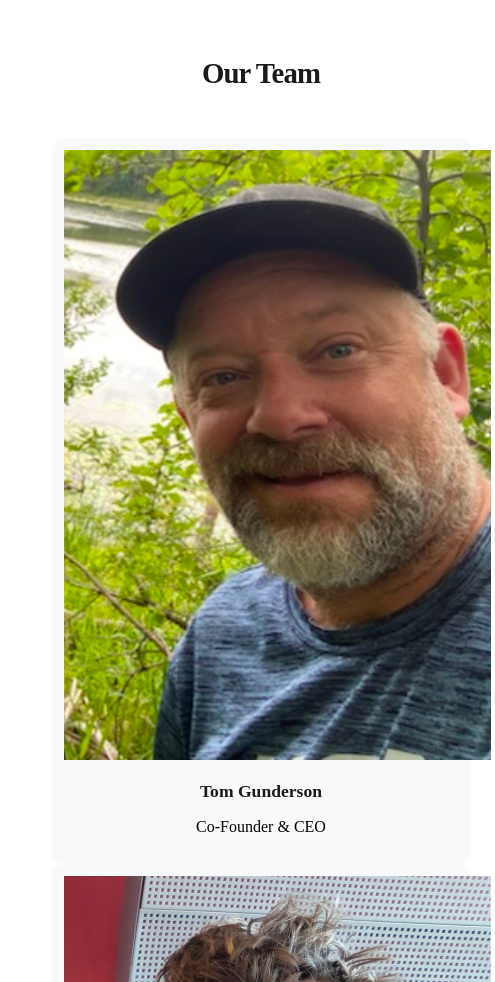
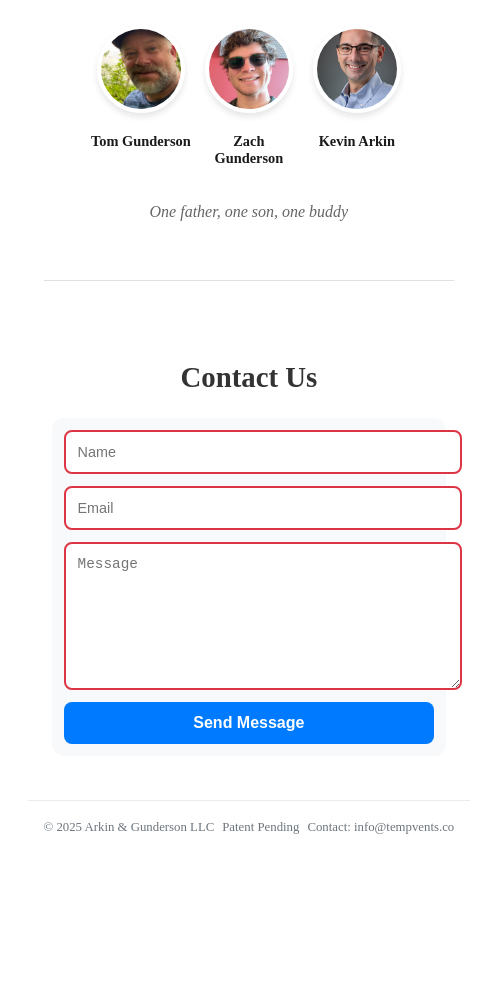
Before and after one commit to Ztgunderson/tempvent.co, a Next.js app: page / in a window 390 px wide. Shown: the part 4300-5282 px from the top of the page, 495 px wide, since content can reach past the window. After the commit the page ends 5181 px from the top, so only its background shows below. Built offline with nearby package versions, Linux system fonts and the light colour scheme.

Commit message:
fix: team section layout and styling

```diff
--- a/src/components/Team/Team.module.css
+++ b/src/components/Team/Team.module.css
@@ -2,6 +2,11 @@
   padding: 2.5rem 1rem;
   background-color: white;
   margin-top: 2.5rem;
+}
+
+.teamContent {
+  max-width: 1200px;
+  margin: 0 auto;
 }
 
 .team h2 {
@@ -14,42 +19,33 @@
   padding: 0 1rem;
 }
 
-.teamGrid {
-  display: grid;
-  grid-template-columns: repeat(3, 1fr);
-  gap: 1.2rem;
-  max-width: 1200px;
-  margin: 0 auto;
-  padding: 0 1rem;
+.teamMembers {
+  display: flex;
+  justify-content: center;
+  gap: 2rem;
+  margin-bottom: 2rem;
 }
 
 .teamMember {
-  background: #f8f9fa;
-  padding: 2rem;
-  border-radius: 12px;
   text-align: center;
-  transition: transform 0.3s ease, box-shadow 0.3s ease;
-}
-
-.teamMember:hover {
-  transform: translateY(-5px);
-  box-shadow: 0 8px 12px rgba(0, 0, 0, 0.1);
+  flex: 1;
+  max-width: 200px;
 }
 
 .teamMemberImage {
   width: 120px;
   height: 120px;
   border-radius: 50%;
-  margin: 0 auto 1.5rem;
+  margin: 0 auto 1rem;
   object-fit: cover;
   border: 4px solid white;
   box-shadow: 0 4px 6px rgba(0, 0, 0, 0.1);
 }
 
 .teamMember h3 {
-  font-size: 1.4rem;
+  font-size: 1.2rem;
   color: #1a1a1a;
-  margin-bottom: 0.5rem;
+  margin: 0;
   font-weight: 600;
 }
 
@@ -57,10 +53,9 @@
   font-size: 1.2rem;
   line-height: 1.6;
   color: #666;
-  max-width: 800px;
-  margin: 0 auto 1.5rem;
   text-align: center;
-  padding: 1rem;
+  margin: 0;
+  font-style: italic;
 }
 
 /* Responsive adjustments */
@@ -71,25 +66,28 @@
 
   .team h2 {
     font-size: 2rem;
-    padding: 0 0.75rem;
+    margin-bottom: 2rem;
   }
 
-  .teamGrid {
-    grid-template-columns: repeat(3, 1fr);
-    gap: 0.7rem;
-    padding: 0 0.75rem;
-    max-width: 500px;
-    margin: 0 auto;
+  .teamMembers {
+    gap: 1rem;
   }
 
   .teamMember {
-    min-width: unset;
-    padding: 1rem;
+    max-width: 150px;
+  }
+
+  .teamMemberImage {
+    width: 100px;
+    height: 100px;
+  }
+
+  .teamMember h3 {
+    font-size: 1.1rem;
   }
 
   .teamDescription {
     font-size: 1.1rem;
-    padding: 0 0.75rem;
   }
 }
 
@@ -100,18 +98,15 @@
 
   .team h2 {
     font-size: 1.8rem;
-    padding: 0 0.5rem;
+    margin-bottom: 1.5rem;
   }
 
-  .teamGrid {
-    grid-template-columns: repeat(3, 1fr);
+  .teamMembers {
     gap: 0.5rem;
-    padding: 0 0.5rem;
   }
 
   .teamMember {
-    min-width: unset;
-    padding: 0.75rem;
+    max-width: 100px;
   }
 
   .teamMemberImage {
@@ -120,11 +115,10 @@
   }
 
   .teamMember h3 {
-    font-size: 1.1rem;
+    font-size: 0.9rem;
   }
 
   .teamDescription {
     font-size: 1rem;
-    padding: 0 0.5rem;
   }
 }
--- a/src/components/Team/Team.tsx
+++ b/src/components/Team/Team.tsx
@@ -8,21 +8,19 @@ const Team: FC = () => {
         <h2>Our Team</h2>
         <div className={styles.teamMembers}>
           <div className={styles.teamMember}>
-            <img src="/images/team/tomGunderson.png" alt="Tom Gunderson" />
+            <img src="/images/team/tomGunderson.png" alt="Tom Gunderson" className={styles.teamMemberImage} />
             <h3>Tom Gunderson</h3>
-            <p>Co-Founder & CEO</p>
           </div>
           <div className={styles.teamMember}>
-            <img src="/images/team/zachGunderson.png" alt="Zach Gunderson" />
+            <img src="/images/team/zachGunderson.png" alt="Zach Gunderson" className={styles.teamMemberImage} />
             <h3>Zach Gunderson</h3>
-            <p>Co-Founder & CTO</p>
           </div>
           <div className={styles.teamMember}>
-            <img src="/images/team/kevinArkin.jpg" alt="Kevin Arkin" />
+            <img src="/images/team/kevinArkin.jpg" alt="Kevin Arkin" className={styles.teamMemberImage} />
             <h3>Kevin Arkin</h3>
-            <p>Co-Founder & COO</p>
           </div>
         </div>
+        <p className={styles.teamDescription}>One father, one son, one buddy</p>
       </div>
     </section>
   );
```
